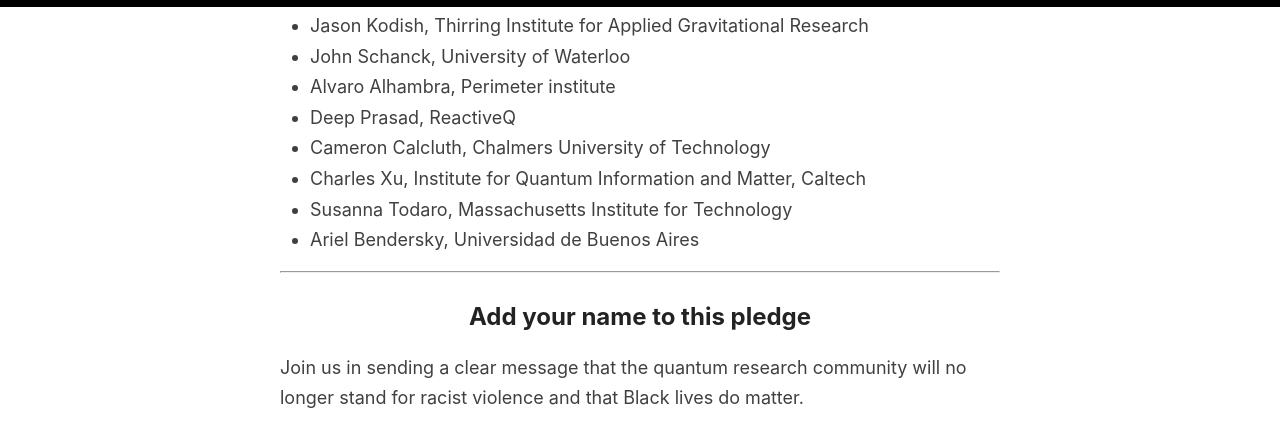
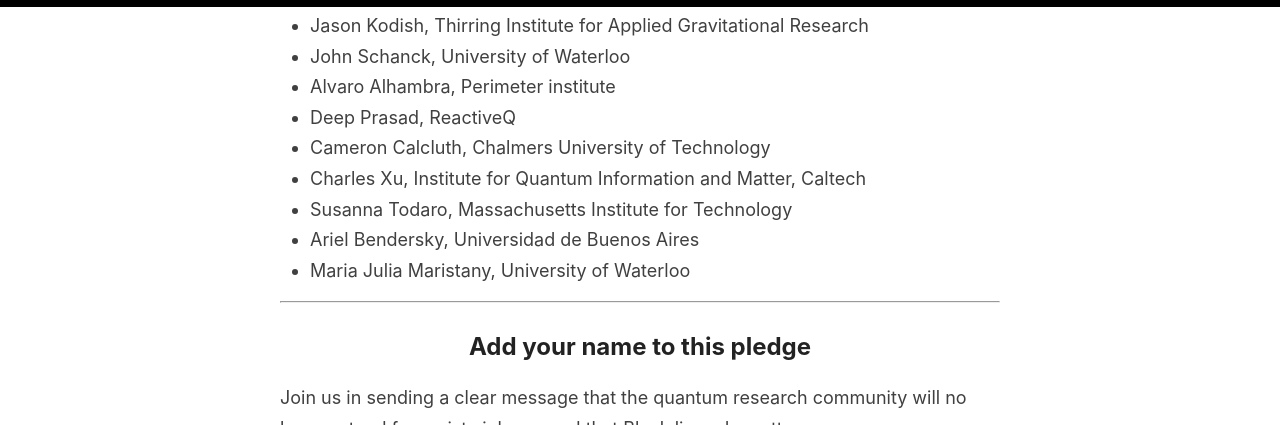
Before and after one commit to quantumforblacklives/quantumforblacklives.github.io, a Jekyll site: the page built from index.html, in a window 1280 px wide and 900 px high, scrolled down 3492 px, cut to the strip 0-425 px from the top of the window. Built offline with Jekyll 4.4.1, drawn with Linux system fonts in a browser that asks for light colours; the list of posts is cut into pages by our own code.

Commit message:
Add signature from Maria Julia Maristany.

```diff
--- a/_includes/signatories.md
+++ b/_includes/signatories.md
@@ -16,3 +16,4 @@
 - Charles Xu, Institute for Quantum Information and Matter, Caltech
 - Susanna Todaro, Massachusetts Institute for Technology
 - Ariel Bendersky, Universidad de Buenos Aires
+- Maria Julia Maristany, University of Waterloo
```
